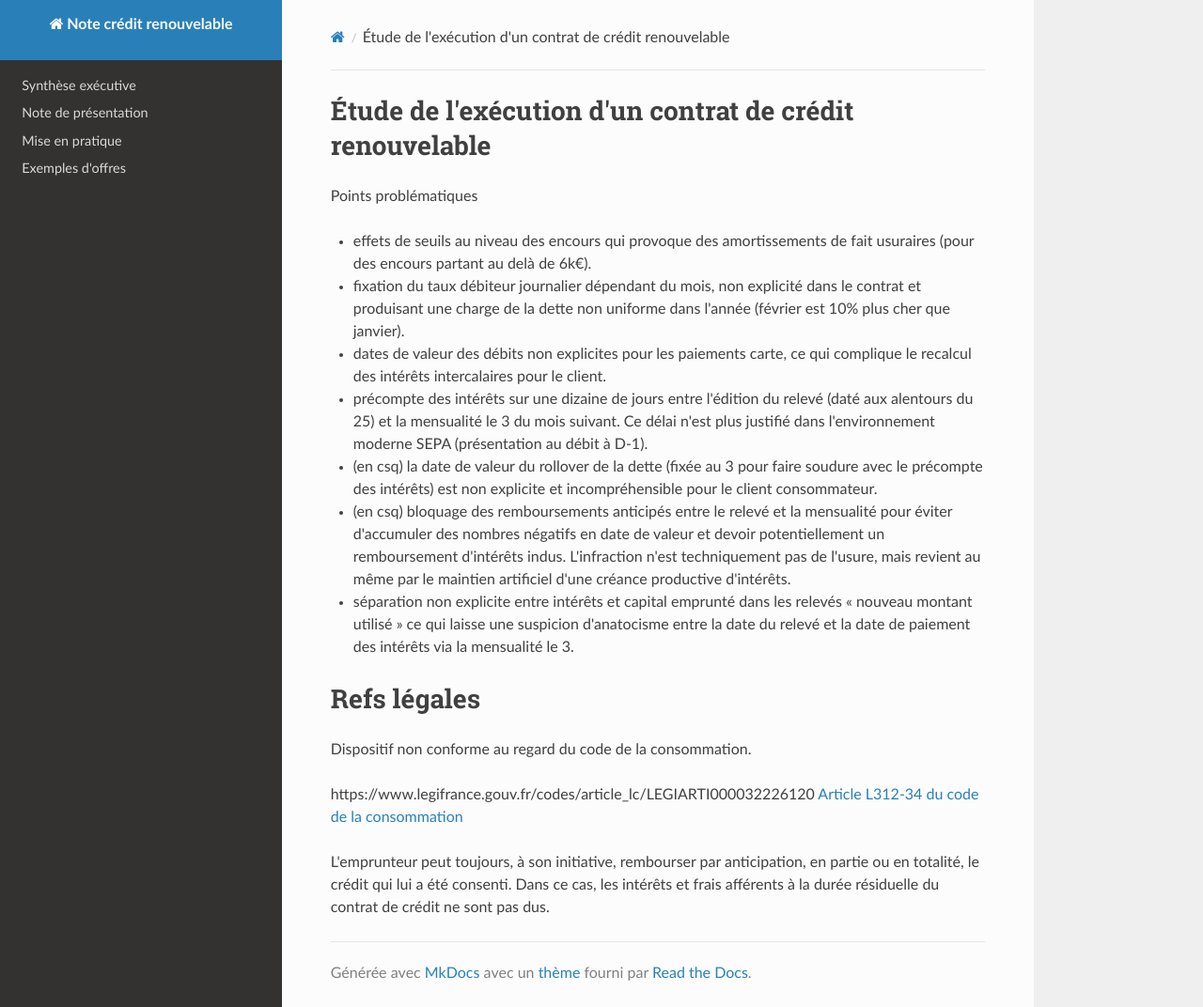
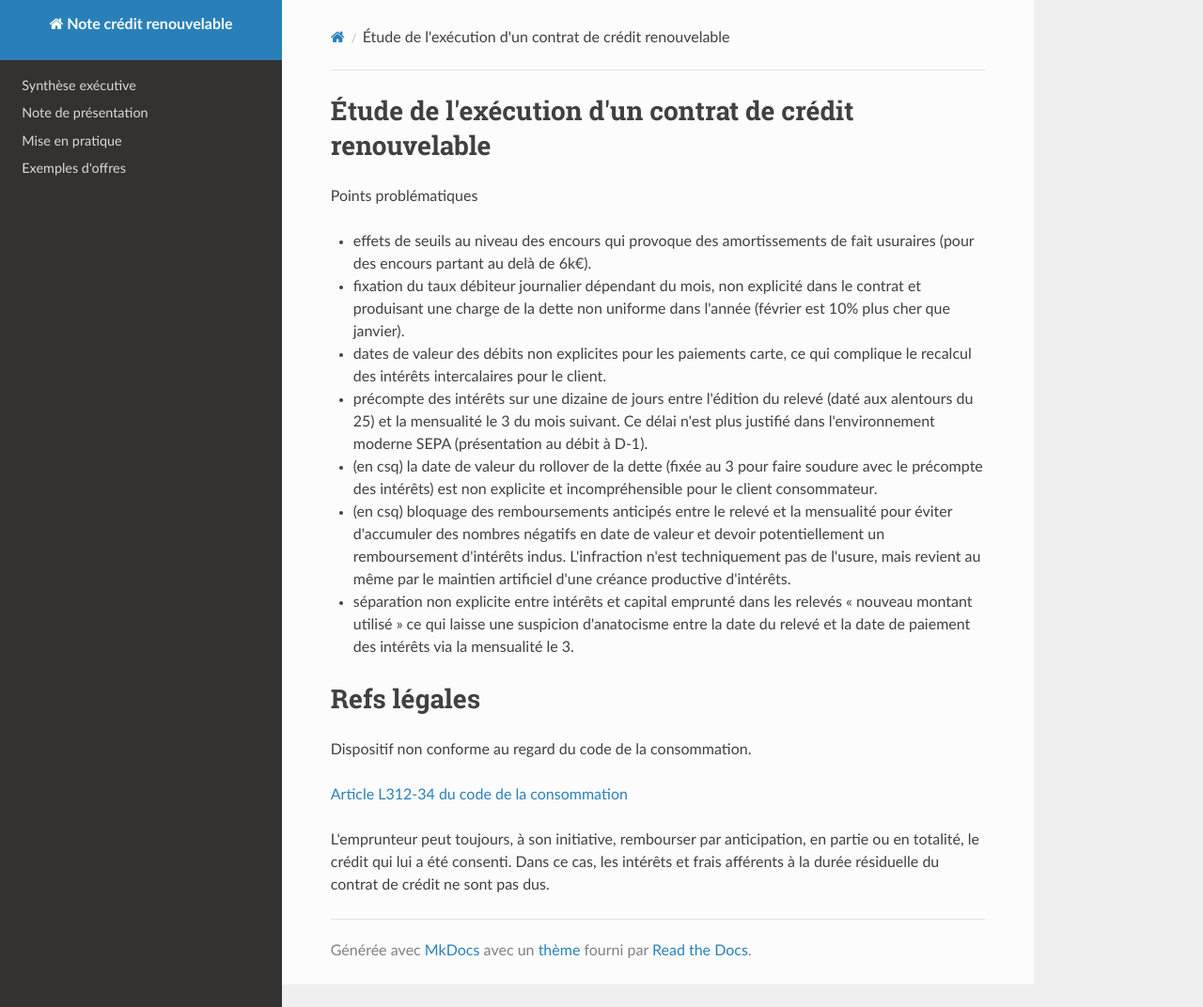
Before and after one commit to ConscritNeuneu/note-credit-renouvelable, an MkDocs documentation site: the page built from docs/execution_d_un_contrat.md, in a window 1280 px wide and 1072 px high. Shown: the whole window at 94% size. Built offline with MkDocs 1.6.1, drawn with Linux system fonts in a browser that asks for light colours; nearby versions of some CDN libraries; part of the change alters nothing that is shown.

Commit message:
Fix link

```diff
--- a/docs/execution_d_un_contrat.md
+++ b/docs/execution_d_un_contrat.md
@@ -30,7 +30,6 @@ Points problématiques
 
 Dispositif non conforme au regard du code de la consommation.
 
-https://www.legifrance.gouv.fr/codes/article_lc/LEGIARTI000032226120
 [Article L312-34 du code de la consommation](https://www.legifrance.gouv.fr/codes/article_lc/LEGIARTI000032226120)
 
 L'emprunteur peut toujours, à son initiative, rembourser par anticipation,
```
